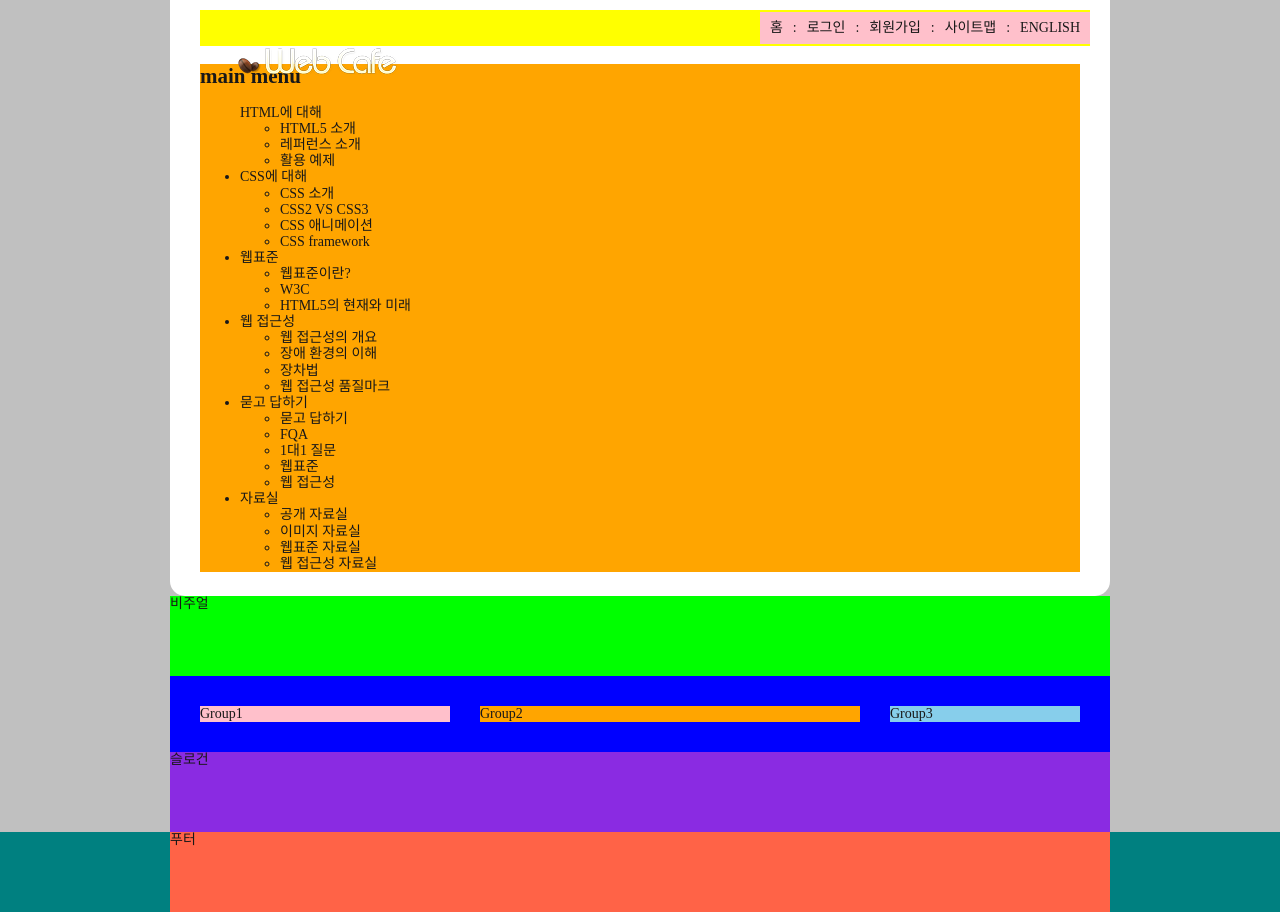
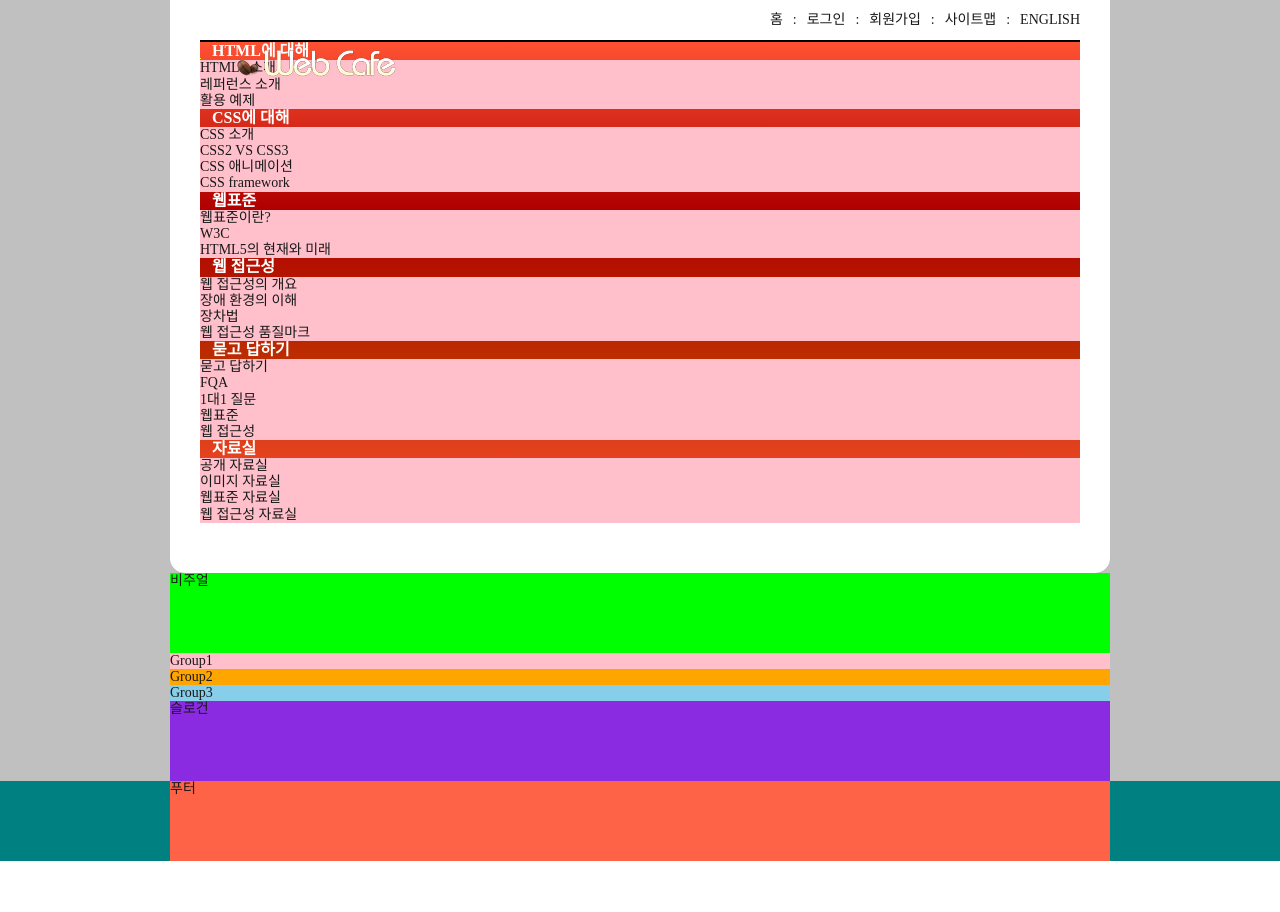
Before and after one commit to mari301509/html-css, a plain HTML site: page index.html in a window 1280 px wide. After the commit the page ends 861 px from the top, so only its background shows below. Drawn offline with Linux system fonts and the light colour scheme; a web font is replaced by a local one.

Commit message:
header main menu navigation style 레이아웃 설정 이전에  간단한 스타일 변경 선행작업

```diff
--- a/css/main.css
+++ b/css/main.css
@@ -6,6 +6,14 @@
     content: "";
     clear: both;
     display: block;
+}
+.a11y-hidden{
+    background-color: yellow;
+    position: absolute;
+    width: 1px;
+    height: 1px;
+    overflow: hidden;
+    clip-path:(0 0, 0 0, 0 0);
 }
 /* 본문 기본 설정 */
 body{
@@ -22,7 +30,11 @@ a{
     text-decoration: none;
     color: inherit;
 }
-
+ul{
+    list-style-type: none;
+    padding-left: 0;
+    margin: 0;
+}
 
 .container{
     background-color: silver;
@@ -65,7 +77,7 @@ body *, body *::before, body *::after{
 }
 /* 헤더 */
 .header{
-    padding: 10px 30px 10px 30px;
+    padding: 0 30px 0 30px;
     background-color: #ffffff;
     border-radius:0 0 15px 15px;
     position: relative;
@@ -73,36 +85,46 @@ body *, body *::before, body *::after{
 /* 로고 */
 .logo{
     position: absolute;
-    top: 45px;
-    left: 65px;
+    top: 47px;
+    left: 64px;
     margin: 0;
 }
 /* 링크 */
 .link{
-    list-style-type: none;
-    padding-left: 0;
-    background-color: yellow;
     text-align: right;
     font-size: 0;
-    margin: 0;
     margin-right: -10px;
     text-transform: uppercase;
     padding: 2px 0;
 }
 .link > li{
-    background-color: pink;
     display: inline;
     font-size: 1.4rem;
 }
 .link > li > a{
-    padding: 8px 10px;
+    padding: 10px;
 }
 .link > li, .link > li > a {
     display: inline-block;
 }
-/* 네비 */
+/* 메인 메뉴 */
 .navigation{
-    background-color: orange;
+    padding-bottom: 50px;
+}
+.menu{
+    border-top: 2px solid #000;
+    margin: 0;
+    padding-left: 0;
+    background: #af0000 linear-gradient(to bottom, #ff5132 0%,#af0000 35%,#bc2c00 65%,#ff5132 100%);
+    border-radius: 0 0 5px 5px;
+.menu-link{
+    font-size: 1.6rem;
+    font-weight: 700;
+    color: #ffffff;
+    padding: 0 12px;
+}
+.submenu{
+    background-color: pink;
 }
 /* 메인 콘텐츠 */
 .main{
```
